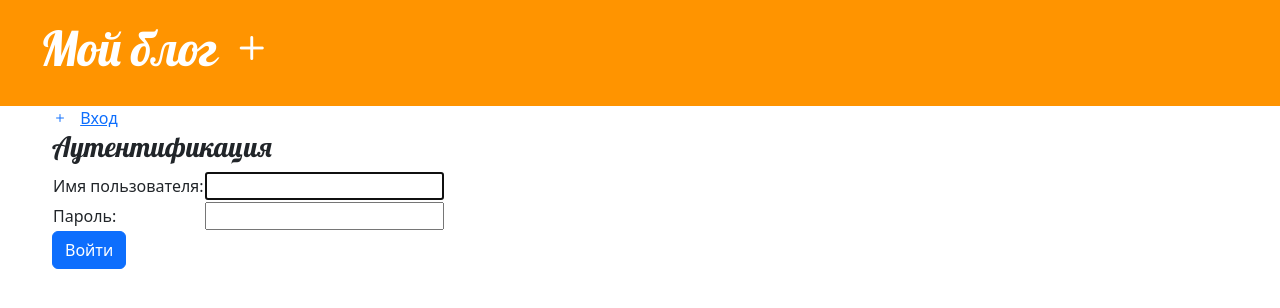
After one commit to Azonchic16/djangogirls, a Django app: page /accounts/login/ in a window 1280 px wide. The commit adds this page. Shown: the top 308 px of the page. Run offline with Django 3.2, Linux system fonts and the light colour scheme; some libraries are stand-ins or nearby versions.

Commit message:
css and layout

```diff
--- a/blog/templates/blog/base.html
+++ b/blog/templates/blog/base.html
@@ -2,10 +2,8 @@
 <html>
 
 <head>
-    {% if user.is_authenticated %}
-        <a href="{%url 'post_new'%}"><i class="bi-plus"></i></a>
-    {% endif %}
-  <title>Мой блог</title>
+
+  <link rel="stylesheet" href="https://cdn.jsdelivr.net/npm/bootstrap-icons@1.9.1/font/bootstrap-icons.css">
   <link rel="preconnect" href="https://fonts.googleapis.com">
   <link rel="preconnect" href="https://fonts.gstatic.com" crossorigin>
   <link href="https://fonts.googleapis.com/css2?family=Lobster&display=swap" rel="stylesheet">
@@ -22,16 +20,24 @@
 <body>
   <div class="page-header">
     <h1>
-        <a href="/">Мой блог</a></h1>
+        <a href="/">Мой блог</a>
         <a href="{% url 'post_new' %}"><i class="bi-plus"></i></a>
-    <h1>
+    </h1>
+
   </div>
-
   <div class="content container">
     <div class="row">
       <div class="col-md-8">
+        <a href="{%url 'post_new'%}"> <i class="bi-plus"></i></a>
+        {%if user.get_username %}
+          <spanclass>{{user.get_username}}</spanclass>
+          <a href="{%url 'logout'%}" class="ms-2">Выход</a>
+        {%else%}
+          <a href="{%url 'login'%}" class="ms-2">Вход</a>
+        {%endif%}
         {%block content%}
-        {% block footer %}{%endblock%}
+        {%endblock%}
+        {% block footer %}{% endblock %}
       </div>
     </div>
   </div>
--- /dev/null
+++ b/blog/templates/registration/login.html
@@ -0,0 +1,40 @@
+{% extends 'blog/base.html' %}
+
+{% block content %}
+  {% if form.errors %}
+    <div class="alert alert-danger">
+      Неверное имя пользователя или пароль
+    </div>
+  {% endif %}
+
+  {% if next %}
+    {% if user.is_authenticated %}
+      <div class="alert alert-danger">
+        Недостаточно прав для просмотра страницы
+      </div>
+      {% else %}
+      <div class="alert alert-info">
+        Необходима аутентификация
+      </div>
+    {% endif %}
+  {% endif %}
+  <h3> Аутентификация</h3>
+  <form method="post" action="{% url 'login' %}">
+    {% csrf_token %}
+    <table>
+      <tbody>
+        <tr>
+          <td>{{form.username.label_tag}}</td>
+          <td>{{form.username}}</td>
+        </tr>
+
+        <tr>
+          <td>{{form.password.label_tag}}</td>
+          <td>{{form.password}}</td>
+        </tr>
+      </tbody>
+    </table>
+    <input type="submit" value="Войти" class="btn btn-primary">
+    <input type="hidden" name="next" value="{{next}}">
+  </form>
+{% endblock%}
--- a/mysite/settings.py
+++ b/mysite/settings.py
@@ -11,6 +11,7 @@ https://docs.djangoproject.com/en/3.2/ref/settings/
 """
 
 from pathlib import Path
+import os
 
 # Build paths inside the project like this: BASE_DIR / 'subdir'.
 BASE_DIR = Path(__file__).resolve().parent.parent
@@ -26,18 +27,19 @@ SECRET_KEY = 'django-insecure-4rsa^!#ajks$7b_kqd-_9d_-5nd*_k3w5(_2ndm%4f8z55+(7m
 DEBUG = True
 
 ALLOWED_HOSTS = []
+LOGIN_REDIRECT_URL = '/'
 
 
 # Application definition
 
 INSTALLED_APPS = [
+    'blog',
     'django.contrib.admin',
     'django.contrib.auth',
     'django.contrib.contenttypes',
     'django.contrib.sessions',
     'django.contrib.messages',
     'django.contrib.staticfiles',
-    'blog',
 ]
 
 MIDDLEWARE = [
@@ -55,7 +57,7 @@ ROOT_URLCONF = 'mysite.urls'
 TEMPLATES = [
     {
         'BACKEND': 'django.template.backends.django.DjangoTemplates',
-        'DIRS': [],
+        'DIRS': os.path.join(BASE_DIR, 'templates'),
         'APP_DIRS': True,
         'OPTIONS': {
             'context_processors': [
--- a/mysite/urls.py
+++ b/mysite/urls.py
@@ -20,4 +20,5 @@ urlpatterns = [
     path('admin/', admin.site.urls),
     path('', include('blog.urls')),
     path('accounts/', include('django.contrib.auth.urls'))
+
 ]
```
Also changed, not shown: blog/templates/blog/post_list.html (+5 -3 lines), blog/templates/registration/logged_out.html (added, +11 -0 lines), db.sqlite3.
